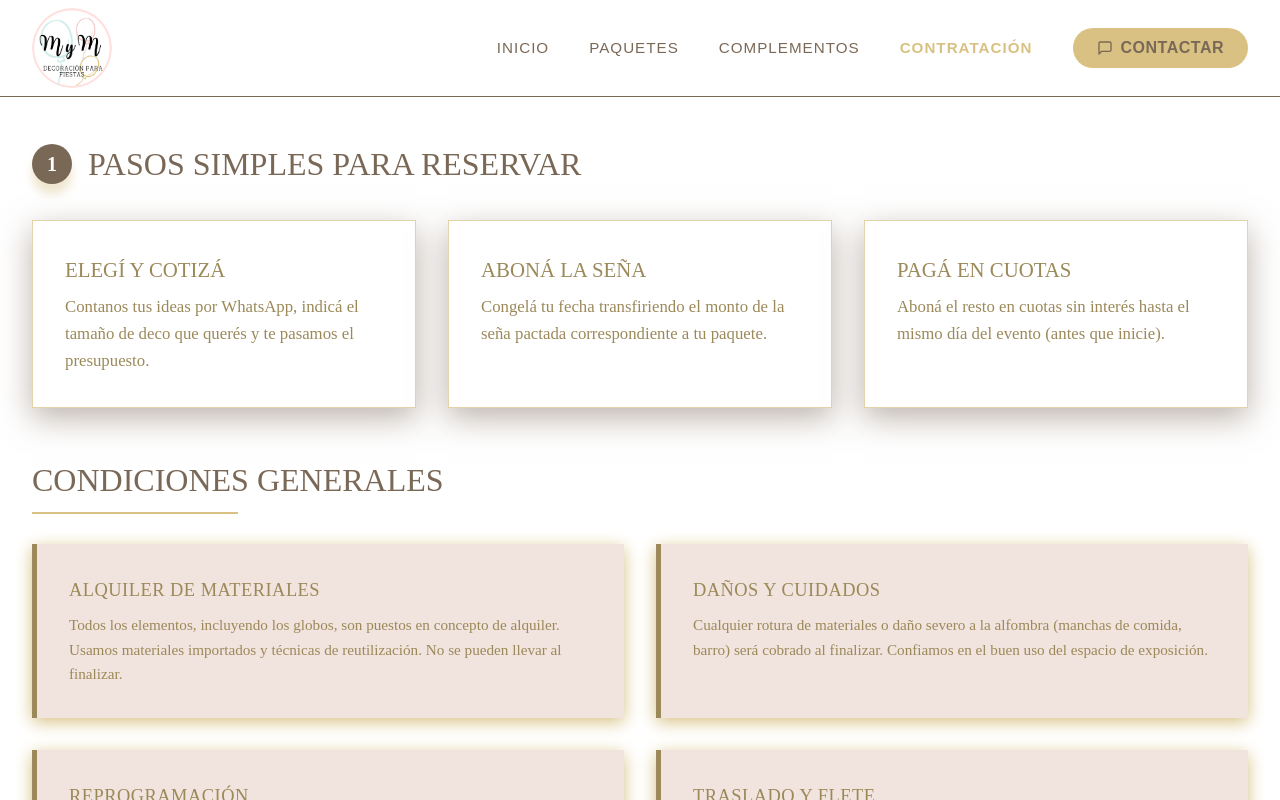
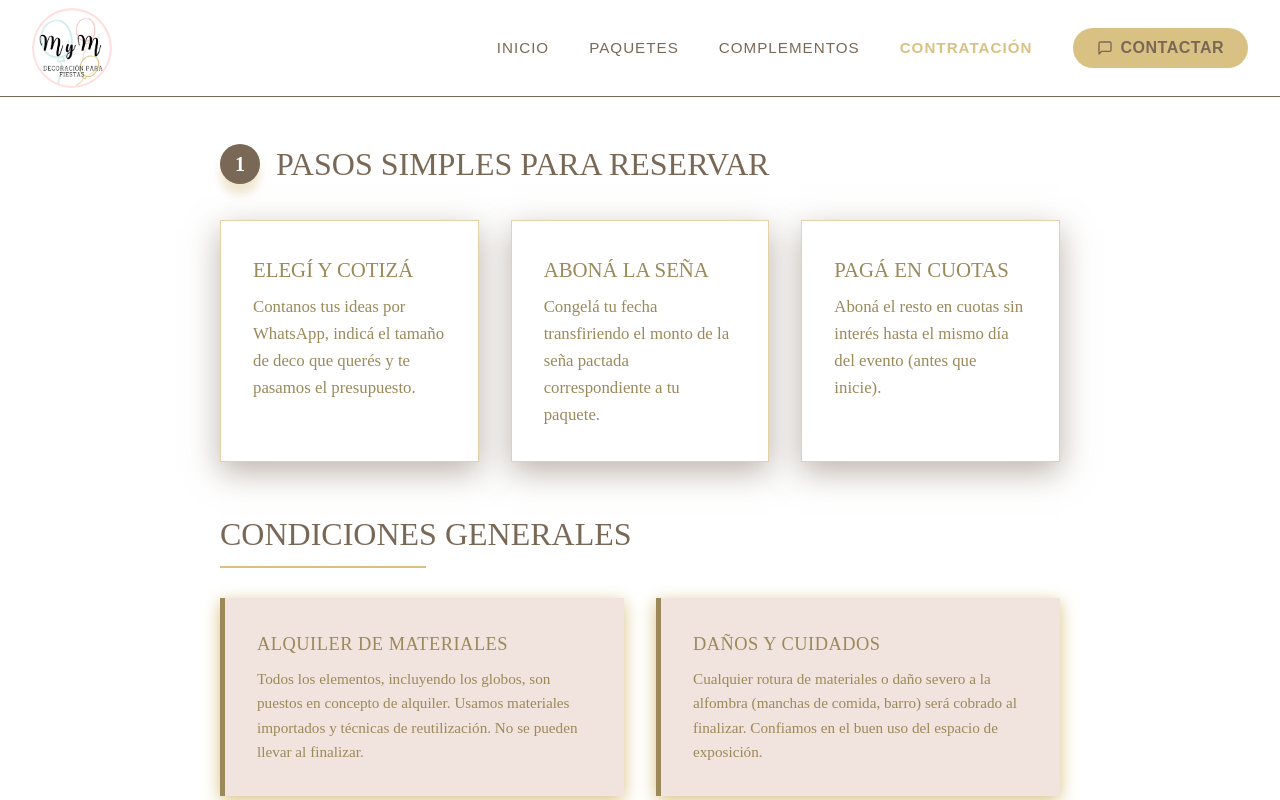
Before and after one commit to LautaroLeall/MyM_Decoraciones, a React (Vite) app: page /contratacion in a window 1280 px wide. Shown: the top 800 px of the page. Built offline with nearby package versions, Linux system fonts and the light colour scheme.

Commit message:
page /contratacion Contratarjsx and Requisitos.jsx (add classname and styles)

```diff
--- a/src/page/Contratacion.jsx
+++ b/src/page/Contratacion.jsx
@@ -3,7 +3,7 @@ import Requisitos from '../components/Requisitos';
 
 const ContratacionPage = () => {
     return (
-        <div className="pt-35 px-5 md:px-8 pb-20 max-w-7xl mx-auto flex flex-col gap-12">
+        <div className="pt-35 px-5 md:px-55 pb-20 mx-auto flex flex-col gap-12">
             <Contratar />
             <Requisitos />
         </div>
```
